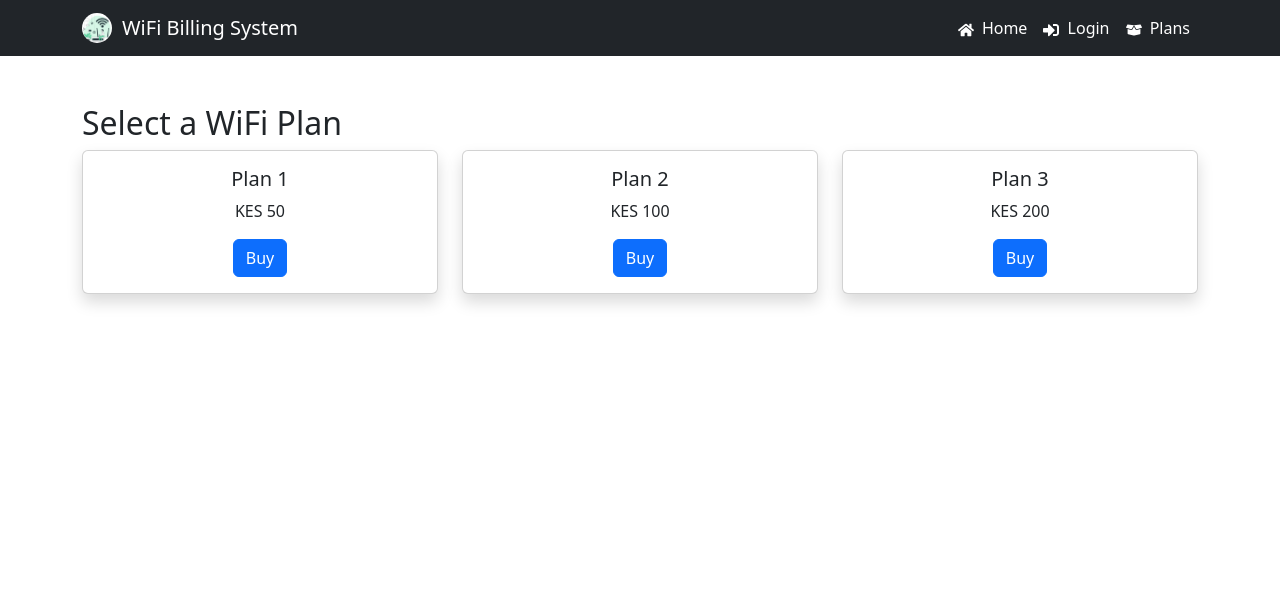
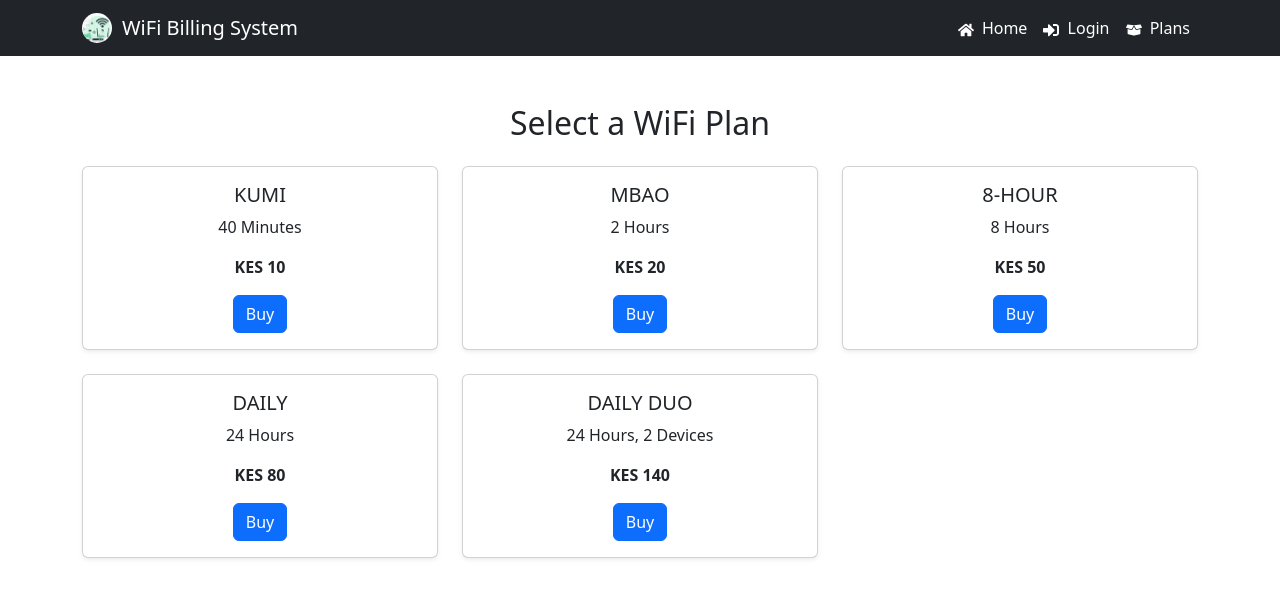
Before and after one commit to itfunda123/wifi-billing-system, a React (Create React App) app in the folder frontend/: page /plans in a window 1280 px wide. Shown: the top 598 px of the page. Built offline with nearby package versions, Linux system fonts and the light colour scheme.

Commit message:
more updates

```diff
--- a/frontend/src/components/Plans.js
+++ b/frontend/src/components/Plans.js
@@ -2,6 +2,14 @@
 import React from 'react';
 
 const Plans = () => {
+  const plans = [
+    { name: "KUMI", duration: "40 Minutes", price: 10 },
+    { name: "MBAO", duration: "2 Hours", price: 20 },
+    { name: "8-HOUR", duration: "8 Hours", price: 50 },
+    { name: "DAILY", duration: "24 Hours", price: 80 },
+    { name: "DAILY DUO", duration: "24 Hours, 2 Devices", price: 140 },
+  ];
+
   const handleBuy = (amount) => {
     // Make backend call to trigger M-Pesa STK Push
     alert(`STK Push for KES ${amount} initiated (Mock)`);
@@ -9,15 +17,16 @@ const Plans = () => {
 
   return (
     <div className="container mt-5">
-      <h2>Select a WiFi Plan</h2>
+      <h2 className="text-center mb-4">Select a WiFi Plan</h2>
       <div className="row">
-        {[50, 100, 200].map((amount, index) => (
+        {plans.map((plan, index) => (
           <div className="col-md-4" key={index}>
-            <div className="card mb-4 shadow">
+            <div className="card mb-4 shadow-sm">
               <div className="card-body text-center">
-                <h5 className="card-title">Plan {index + 1}</h5>
-                <p className="card-text">KES {amount}</p>
-                <button className="btn btn-primary" onClick={() => handleBuy(amount)}>Buy</button>
+                <h5 className="card-title">{plan.name}</h5>
+                <p className="card-text">{plan.duration}</p>
+                <p className="card-text fw-bold">KES {plan.price}</p>
+                <button className="btn btn-primary" onClick={() => handleBuy(plan.price)}>Buy</button>
               </div>
             </div>
           </div>
```
